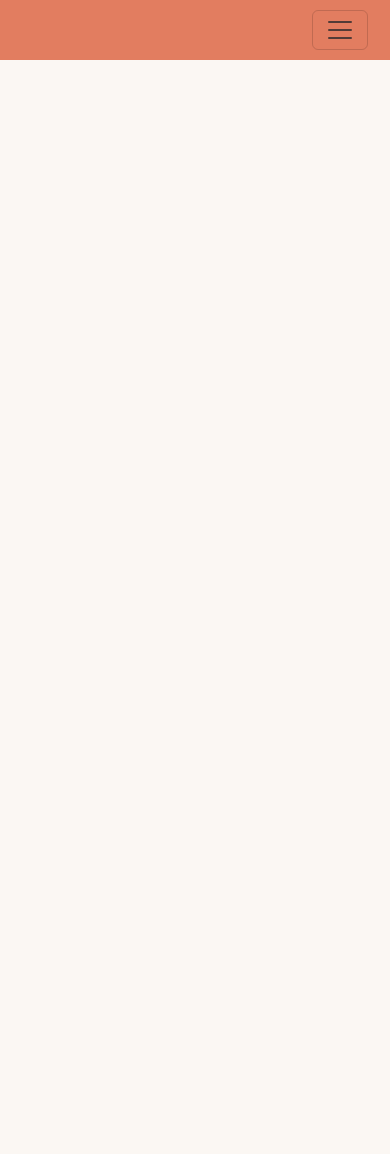
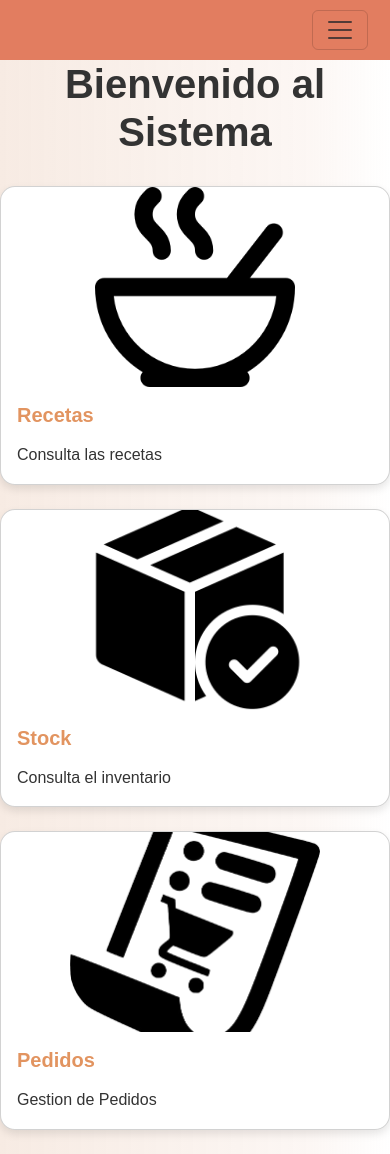
Before and after one commit to rayu6/Capstone, a Django app: page /home/ in a window 390 px wide. Before the commit the page ends 60 px from the top, so only its background shows below. Run offline with Django 4.2, Linux system fonts and the light colour scheme.

Commit message:
Redireccion desde home, detalles css, agregar opcion de unidad a stock, cambio recetas.descripcion de char a textfield.

```diff
--- a/proyecto/apt2/core/models.py
+++ b/proyecto/apt2/core/models.py
@@ -105,7 +105,7 @@ class NombreIngrediente(models.Model):
 
 class Recetas(models.Model):
     id = models.AutoField(primary_key=True)
-    descripcion = models.CharField(max_length=255)
+    descripcion = models.TextField()
     link = models.ImageField(upload_to='imagenes_recetas/', null=True, blank=True)
     nombre_receta = models.ForeignKey('NombreReceta', on_delete=models.CASCADE)
     receta_ingrediente = models.ManyToManyField(RecetaIngrediente)
--- /dev/null
+++ b/proyecto/apt2/core/static/css/homestyle.css
@@ -0,0 +1,55 @@
+.card-img-top{
+
+    margin-left: auto;
+    margin-right: auto;
+    width: 250px;
+    height: 200px;
+    object-fit: contain;
+    border-radius: 10px;
+    transition: transform 0.3s ease;
+}
+
+.card-img-top:hover {
+  transform: scale(1.1);
+}
+
+.card-title {
+  font-size: 1.25rem;
+  font-weight: bold;
+  color: rgb(226, 148, 96);
+  margin-bottom: 15px;
+}
+
+.card-text {
+  font-size: 1rem;
+  color: #333;
+}
+
+.card-link {
+  text-decoration: none;
+  display: block;
+}
+
+h2 {
+    font-size: 2.5rem;
+    color: #333333;
+    font-weight: 600;
+    margin-bottom: 30px;
+  }
+
+.card {
+    border-radius: 15px;
+    box-shadow: 0 4px 8px rgba(0, 0, 0, 0.1);
+    transition: transform 0.3s ease, box-shadow 0.3s ease;
+}
+
+.card:hover {
+    transform: translateY(-5px);
+    box-shadow: 0 8px 16px rgba(0, 0, 0, 0.2);
+}
+
+body {
+  background: linear-gradient(90deg, rgb(247, 235, 227) 0%, rgba(252, 246, 243, 0.9) 80%, rgba(255, 255, 255, 1) 100%);
+  font-family: 'Arial', sans-serif;
+  color: #333;
+}
--- a/proyecto/apt2/core/templates/core/home.html
+++ b/proyecto/apt2/core/templates/core/home.html
@@ -2,6 +2,57 @@
 
 {% block title %}Inicio{% endblock %}
 
+{% load static %}
+
+{% block extra_styles %}
+
+    <link rel="stylesheet" href="{% static 'css/homestyle.css' %}">
+
+{% endblock %}
+
 {% block content %}
 
+    <center><h2>Bienvenido al Sistema</h2></center>
+
+    <!-- Fila de cartas -->
+    <div class="row">
+        <!-- recetas card -->
+        <div class="col-md-4 mb-4">
+            <a href="/listarecetas" style="text-decoration: none;">
+                <div class="card">
+                    <img src="{% static 'imgs/recipe_icon.png' %}" class="card-img-top" alt="Recetas">
+                    <div class="card-body">
+                        <h5 class="card-title">Recetas</h5>
+                        <p class="card-text">Consulta las recetas</p>
+                    </div>
+                </div>
+            </a>
+        </div>
+
+        <!-- stock card -->
+        <div class="col-md-4 mb-4">
+            <a href="/stock" style="text-decoration: none;">
+                <div class="card">
+                    <img src="{% static 'imgs/stock_icon.png' %}" class="card-img-top" alt="Stock" style="height: 200px; object-fit: cover;">
+                    <div class="card-body">
+                        <h5 class="card-title">Stock</h5>
+                        <p class="card-text">Consulta el inventario</p>
+                    </div>
+                </div>
+            </a>
+        </div>
+
+        <!-- pedidos card -->
+        <div class="col-md-4 mb-4">
+            <a href="/pedidos" style="text-decoration: none;">
+                <div class="card">
+                    <img src="{% static 'imgs/orders_icon.png' %}" class="card-img-top" alt="Pedidos" style="height: 200px; object-fit: cover;">
+                    <div class="card-body">
+                        <h5 class="card-title">Pedidos</h5>
+                        <p class="card-text">Gestion de Pedidos</p>
+                    </div>
+                </div>
+            </a>
+        </div>
+    </div>
 {% endblock %}
--- a/proyecto/apt2/core/templates/core/stock.html
+++ b/proyecto/apt2/core/templates/core/stock.html
@@ -72,6 +72,7 @@
                 <option value="Kilos">Kilos</option>
                 <option value="Mililitros">Mililitros</option>
                 <option value="Litros">Litros</option>
+                <option value="Unidad(es)">Unidad(es)</option>
             </select>
             </div>
             <div class="mb-3">
--- a/proyecto/apt2/core/views.py
+++ b/proyecto/apt2/core/views.py
@@ -23,7 +23,12 @@ logger = logging.getLogger(__name__)
 
 # Vista para la página de inicio
 def home(request):
-    return render(request, 'core/home.html')  # Renderiza el template 'home.html'
+    navbar_items = [
+        {'name': 'Recetas', 'link': '/listarecetas'},
+        {'name': 'Stock', 'link': '/stock'},
+        {'name': 'Pedidos', 'link': '/pedidos'},
+    ]
+    return render(request, 'core/home.html',{'navbar_items': navbar_items})  # Renderiza el template 'home.html'
 
 # Vista para la página de login
 @role_required(allowed_roles=[None])
```
Also changed, not shown: proyecto/apt2/core/templates/core/recetas.html (+13 -5 lines), proyecto/apt2/core/migrations/0004_alter_recetas_descripcion.py (added), proyecto/apt2/core/static/imgs/orders_icon.png (added), proyecto/apt2/core/static/imgs/recipe_icon.png (added), proyecto/apt2/core/static/imgs/stock_icon.png (added), proyecto/apt2/media/imagenes_recetas/fideos.jpg (added).
